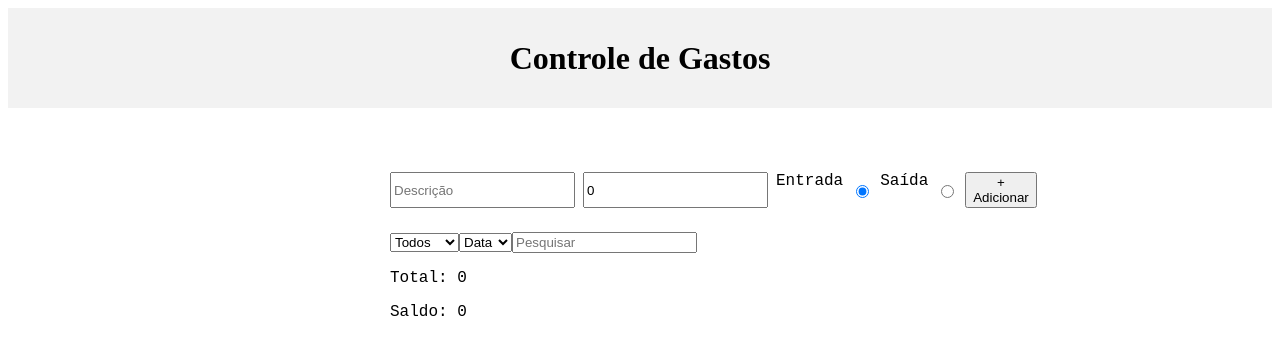
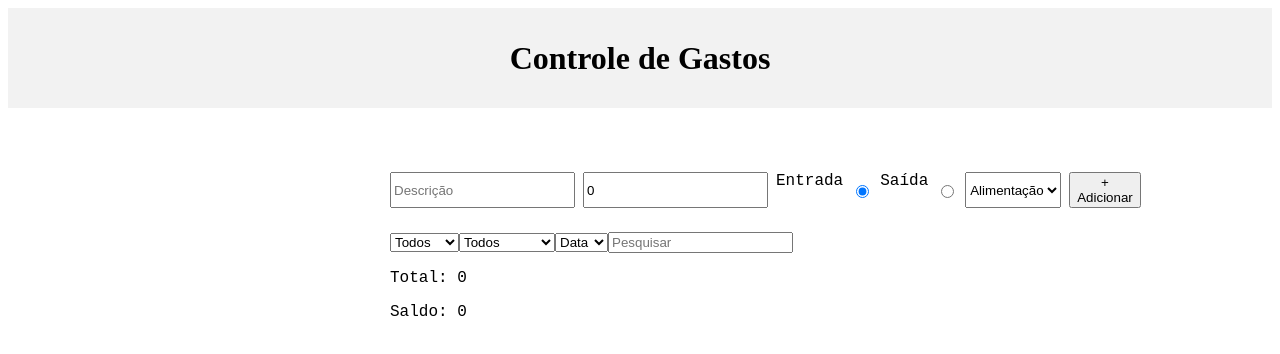
Before and after one commit to Saulorangel87/Controle-de-gastos--exercicio, a React (Vite) app: page / in a window 1280 px wide. Shown: the top 354 px of the page. Built offline with nearby package versions, Linux system fonts and the light colour scheme.

Commit message:
feat: adicionar categorização de gastos e total por categoria no formulário

```diff
--- a/src/components/FormGasto.jsx
+++ b/src/components/FormGasto.jsx
@@ -10,14 +10,26 @@ export default function FormGasto() {
   const [pesquisa, setPesquisa] = useState("");
   const [filtroTipo, setFiltroTipo] = useState("Todos");
   const [ordenarPor, setOrdenarPor] = useState("Data");
+  const [categoria, setCategoria] = useState("Alimentação");
+  const [filtroCategoria, setFiltroCategoria] = useState("Todos");
+  const totalPorCategoria = gastos.reduce((acumulado, gasto) => {
+    if (gasto.tipo === "Entrada") return acumulado;
+    acumulado[gasto.categoria] =
+      (acumulado[gasto.categoria] || 0) + Number(gasto.valor);
+    return acumulado;
+  }, {});
 
   const handleSubmit = (e) => {
     e.preventDefault();
     if (descricao === "" || valor === 0) return;
-    setGastos([...gastos, { descricao, valor, tipo, id: Date.now() }]);
+    setGastos([
+      ...gastos,
+      { descricao, valor, tipo, categoria, id: Date.now() },
+    ]);
     setDescricao("");
     setValor(0);
     setTipo("Entrada");
+    setCategoria("Alimentação");
     descricaoRef.current.focus();
   };
 
@@ -64,6 +76,15 @@ export default function FormGasto() {
           onChange={(e) => setTipo(e.target.value)}
           checked={tipo === "Saída"}
         />
+        <select
+          onChange={(e) => setCategoria(e.target.value)}
+          value={categoria}
+        >
+          <option value="Alimentação">Alimentação</option>
+          <option value="Transporte">Transporte</option>
+          <option value="Lazer">Lazer</option>
+          <option value="Salário">Salário</option>
+        </select>
         <button type="submit">+ Adicionar</button>
       </form>
       <select
@@ -73,6 +94,16 @@ export default function FormGasto() {
         <option value="Todos">Todos</option>
         <option value="Entrada">Entrada</option>
         <option value="Saída">Saída</option>
+      </select>
+      <select
+        onChange={(e) => setFiltroCategoria(e.target.value)}
+        value={filtroCategoria}
+      >
+        <option value="Todos">Todos</option>
+        <option value="Alimentação">Alimentação</option>
+        <option value="Transporte">Transporte</option>
+        <option value="Lazer">Lazer</option>
+        <option value="Salário">Salário</option>
       </select>
       <select
         onChange={(e) => setOrdenarPor(e.target.value)}
@@ -87,14 +118,21 @@ export default function FormGasto() {
         onChange={(e) => setPesquisa(e.target.value)}
         value={pesquisa}
       />
-        <p>Total: {gastos.length}</p>
-        <p>Saldo: {saldo}</p>
+      <p>Total: {gastos.length}</p>
+      <p>Saldo: {saldo}</p>
+      {Object.keys(totalPorCategoria).map((cat) => (
+        <p key={cat}>
+          {cat}: {totalPorCategoria[cat]}
+        </p>
+      ))}
       <ul className={styles.lista}>
         {gastos
           .filter(
             (gasto) =>
               gasto.descricao.toLowerCase().includes(pesquisa.toLowerCase()) &&
-              (filtroTipo === "Todos" || filtroTipo === gasto.tipo),
+              (filtroTipo === "Todos" || filtroTipo === gasto.tipo) &&
+              (filtroCategoria === "Todos" ||
+                filtroCategoria === gasto.categoria),
           )
           .sort((a, b) => {
             if (ordenarPor === "Data") {
@@ -110,7 +148,7 @@ export default function FormGasto() {
                   gasto.tipo === "Entrada" ? styles.entrada : styles.saida
                 }
               >
-                {gasto.descricao} - {gasto.valor}
+                {gasto.descricao} - {gasto.valor} ({gasto.categoria})
               </span>
               <button
                 className={styles.botaoExcluir}
```
